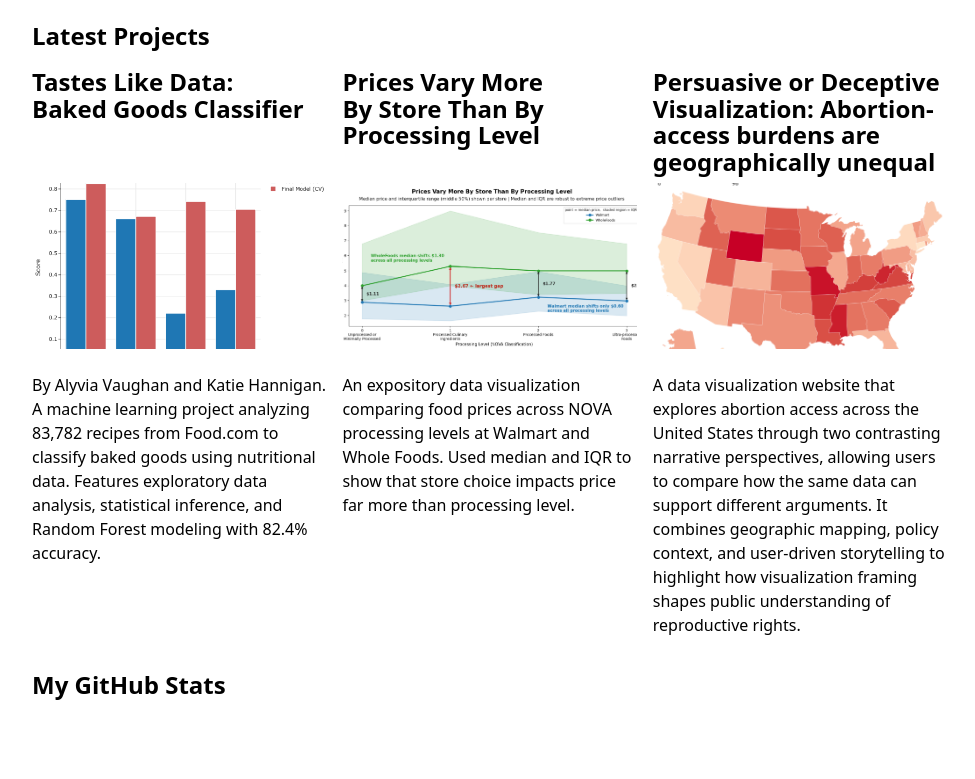
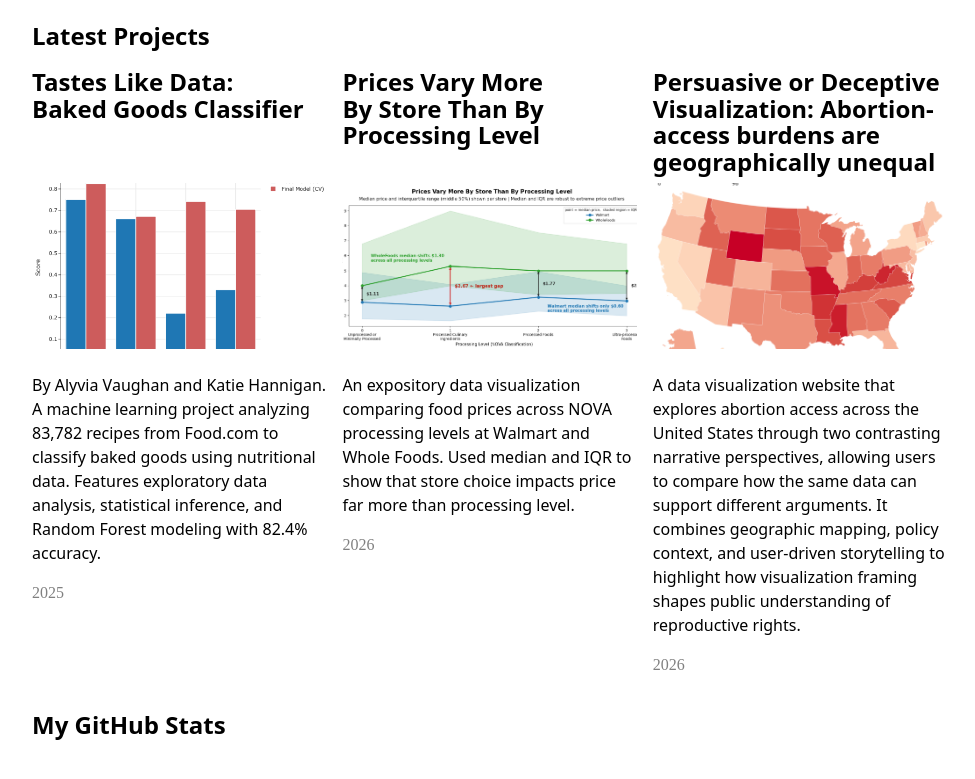
Before and after one commit to Alyvia-Vaughan/portfolio, a plain HTML site: page index.html in a window 1280 px wide. Shown: the part 546-1325 px from the top of the page, without its empty margins (8-983 px from the left). Drawn offline with Linux system fonts and the light colour scheme; no server answers.

Commit message:
commit -m "lab 5 step 0"

```diff
--- a/global.js
+++ b/global.js
@@ -122,7 +122,10 @@
     article.innerHTML = `
       <${headingLevel}>${project.title}</${headingLevel}>
       <img src="${project.image}" alt="${project.title}">
-      <p>${project.description}</p>
+      <div>
+        <p>${project.description}</p>
+        <p class="project-year">${project.year}</p>
+      </div>
     `;
     containerElement.appendChild(article);
   }
--- a/style.css
+++ b/style.css
@@ -191,3 +191,9 @@
   grid-row: 2;
   margin: 0;
 }
+
+.project-year {
+  font-family: Baskerville, serif;
+  font-variant-numeric: oldstyle-nums;
+  color: gray;
+}
```
